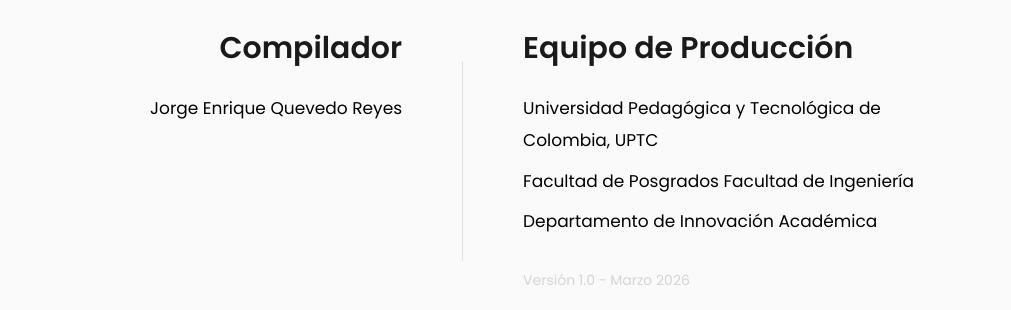
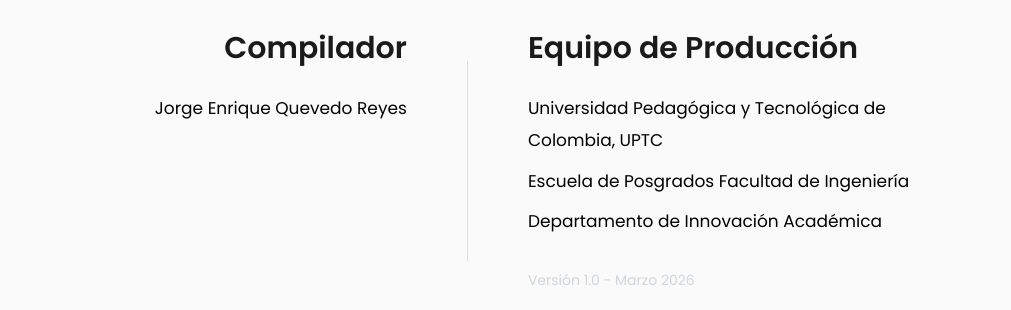
Before and after one commit to andres-caro01/U3_Big_Data_-_Electiva, a plain HTML site: page CreditosU3/Index.html in a window 1280 px wide. Shown: the top 310 px of the page, without its empty margins (108-1119 px from the left). Drawn offline with nearby package versions, Linux system fonts and the light colour scheme.

Commit message:
Update Index.html

```diff
--- a/CreditosU3/Index.html
+++ b/CreditosU3/Index.html
@@ -187,7 +187,7 @@
       <div class="right">
         <h1>Equipo de Producción</h1>
         <p>Universidad Pedagógica y Tecnológica de<br>Colombia, UPTC</p>
-        <p>Facultad de Posgrados Facultad de Ingeniería</p>
+        <p>Escuela de Posgrados Facultad de Ingeniería</p>
         <p>Departamento de Innovación Académica</p>
         <p class="version">Versión 1.0 - Marzo 2026</p>
       </div>
@@ -260,7 +260,7 @@
       gsap.registerPlugin(TextPlugin);
 
       const titleText = "Cómo citar este documento:";
-      const quoteText = "Quevedo Reyes, J. E. (2026). Unidad 3. Análisis, Visualización y Plataformas Cloud. En Big Data - Electiva.Univers1idad Pedagógica y Tecnológica de Colombia.";
+      const quoteText = "Quevedo Reyes, J. E. (2026). Unidad 3. Análisis, Visualización y Plataformas Cloud. En Big Data - Electiva. Univers1idad Pedagógica y Tecnológica de Colombia.";
 
       const tl = gsap.timeline();
 
```
